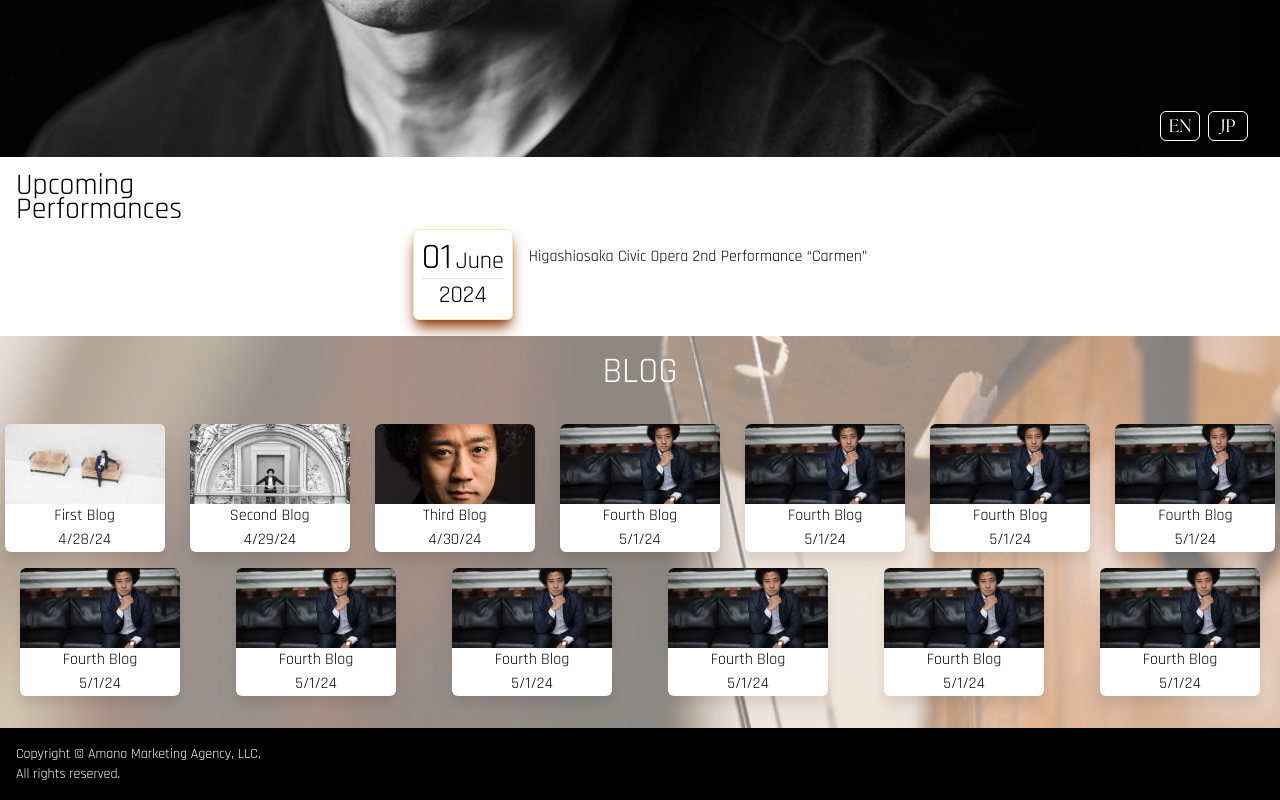
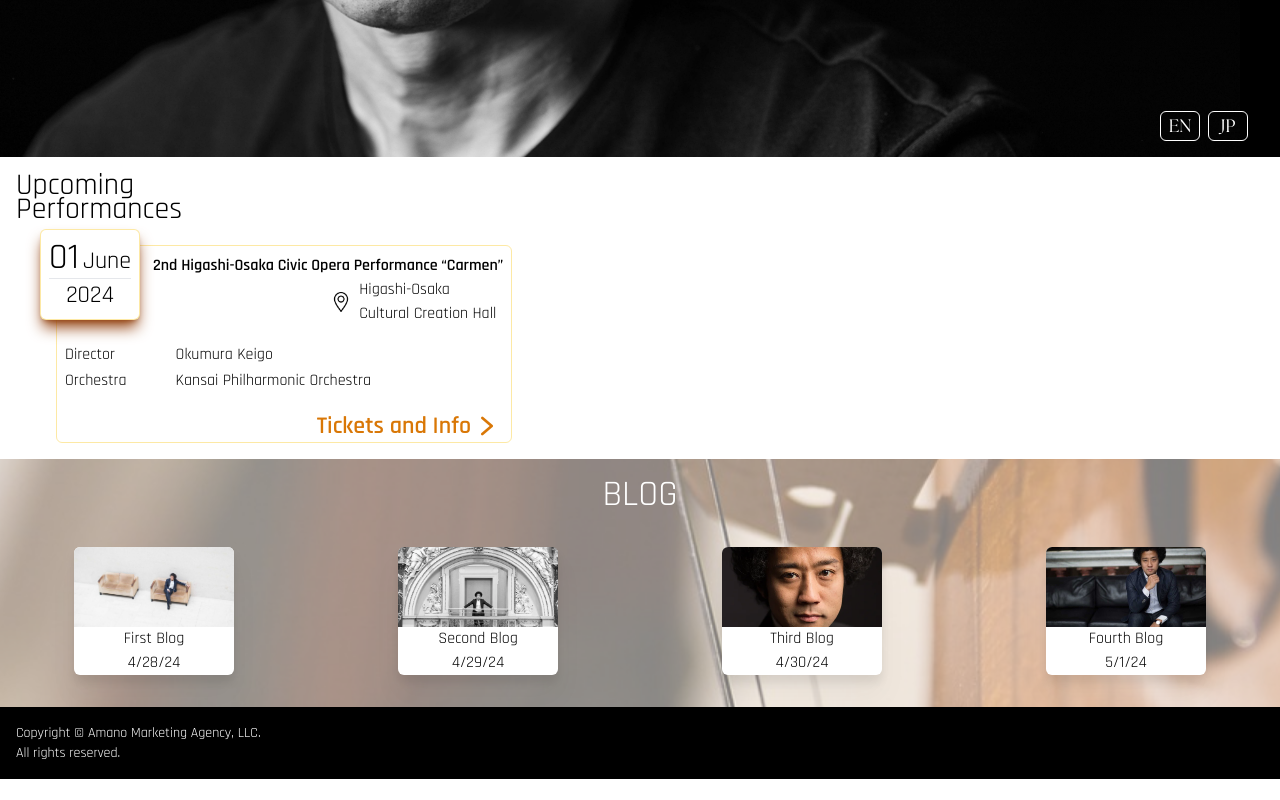
Before and after one commit to julian7890/seyama, a Next.js app: page /home in a window 1280 px wide. Shown: the part 697-1497 px from the top of the page. After the commit the page ends 1476 px from the top, so only its background shows below. Built offline with nearby package versions, Linux system fonts and the light colour scheme; a web font is replaced by a local one.

Commit message:
schedule card designed

```diff
--- a/src/app/components/blog/Blog.tsx
+++ b/src/app/components/blog/Blog.tsx
@@ -38,51 +38,6 @@ export default function Blog() {
           date={"5/1/24"}
           pic={"/resources/img/sofa.jpg"}
         />
-        <BlogCard
-          title={"Fourth Blog"}
-          date={"5/1/24"}
-          pic={"/resources/img/sofa.jpg"}
-        />
-        <BlogCard
-          title={"Fourth Blog"}
-          date={"5/1/24"}
-          pic={"/resources/img/sofa.jpg"}
-        />
-        <BlogCard
-          title={"Fourth Blog"}
-          date={"5/1/24"}
-          pic={"/resources/img/sofa.jpg"}
-        />
-        <BlogCard
-          title={"Fourth Blog"}
-          date={"5/1/24"}
-          pic={"/resources/img/sofa.jpg"}
-        />
-        <BlogCard
-          title={"Fourth Blog"}
-          date={"5/1/24"}
-          pic={"/resources/img/sofa.jpg"}
-        />
-        <BlogCard
-          title={"Fourth Blog"}
-          date={"5/1/24"}
-          pic={"/resources/img/sofa.jpg"}
-        />
-        <BlogCard
-          title={"Fourth Blog"}
-          date={"5/1/24"}
-          pic={"/resources/img/sofa.jpg"}
-        />
-        <BlogCard
-          title={"Fourth Blog"}
-          date={"5/1/24"}
-          pic={"/resources/img/sofa.jpg"}
-        />
-        <BlogCard
-          title={"Fourth Blog"}
-          date={"5/1/24"}
-          pic={"/resources/img/sofa.jpg"}
-        />
       </div>
     </div>
   );
--- a/src/app/components/schedule/Schedule.tsx
+++ b/src/app/components/schedule/Schedule.tsx
@@ -10,8 +10,12 @@ const murecho = Murecho({ subsets: ["latin"] });
 const scheduleData = [
   {
     date: new Date(2024, 5, 1),
-    description: "Higashiosaka Civic Opera 2nd Performance “Carmen”",
+    description: "2nd Higashi-Osaka Civic Opera Performance “Carmen”",
     location: "Higashi-Osaka Cultural Creation Hall",
+    performer: [
+      { role: "Director", name: "Okumura Keigo" },
+      { role: "Orchestra", name: "Kansai Philharmonic Orchestra" },
+    ],
   },
 ];
 
@@ -34,7 +38,7 @@ export default function Schedule({ language }: propsType) {
           公演スケジュール
         </div>
       </div>
-      <ul className="px-8 flex flex-col justify-center items-center">
+      <ul className="flex flex-col justify-center items-center">
         <ScheduleCard schedule={scheduleData[0]} language={language} />
       </ul>
     </div>
--- /dev/null
+++ b/src/app/components/schedule/ScheduleCard.module.css
@@ -0,0 +1,5 @@
+.arrow {
+  mask-image: url("/resources/img/arrowRight.png");
+  -webkit-mask-image: url("/resources/img/arrowRight.png");
+  mask-size: contain;
+}
--- a/src/app/components/schedule/ScheduleCard.tsx
+++ b/src/app/components/schedule/ScheduleCard.tsx
@@ -1,3 +1,6 @@
+import Image from "next/image";
+import classes from "./ScheduleCard.module.css";
+
 export default function ScheduleCard({ schedule, language }: any) {
   const dateDay = schedule.date.getDate();
   const dateMonth = schedule.date.getMonth();
@@ -32,10 +35,20 @@ export default function ScheduleCard({ schedule, language }: any) {
     }
   };
 
+  const performerList = [];
+  for (let performer of schedule.performer) {
+    performerList.push(
+      <tr key={performer.name}>
+        <td className="pl-2">{performer.role}</td>
+        <td>{performer.name}</td>
+      </tr>
+    );
+  }
+
   return (
-    <li>
-      <div className="flex">
-        <div className="p-2 rounded-md border border-amber-300/50 shadow-lg shadow-amber-800">
+    <li className="w-full">
+      <div className="flex pl-6 w-full">
+        <div className="p-2 absolute h-fit rounded-md border border-amber-300/50 shadow-lg shadow-amber-800 bg-white">
           <div className="flex flex-col">
             <div className="flex gap-1 items-baseline">
               <div className="text-4xl">
@@ -47,7 +60,37 @@ export default function ScheduleCard({ schedule, language }: any) {
             <div className="text-2xl text-center">{dateYear}</div>
           </div>
         </div>
-        <div className="pl-4 pt-4">{schedule.description}</div>
+        <div className="flex flex-col mt-4 pr-2 ml-4 border border-amber-300/50 rounded-md">
+          <div className="font-semibold pl-24 pt-2">{schedule.description}</div>
+          <div className="w-full flex gap-2 justify-end items-center">
+            <div>
+              <Image
+                src={"/resources/img/location.png"}
+                width={20}
+                height={20}
+                alt="location"
+              />
+            </div>
+            <div className="text-en w-36">{schedule.location}</div>
+          </div>
+          <div className="pt-4">
+            <table className="w-full">
+              <tbody>{schedule.performer ? performerList : ""}</tbody>
+            </table>
+          </div>
+
+          <div className="w-full flex justify-end items-center pt-4 font-semibold text-2xl text-amber-600">
+            <a
+              href="https://higashiosaka.hall-info.jp/event-information/2024/20240526.html"
+              target="_blank"
+            >
+              <div className="flex items-center  hover:translate-x-2 transition duration-200 select-none">
+                <div>Tickets and Info</div>
+                <div className={`${classes.arrow} w-8 h-8 bg-amber-600`}></div>
+              </div>
+            </a>
+          </div>
+        </div>
       </div>
     </li>
   );
```
Also changed, not shown: public/resources/img/arrowRight.png (added), public/resources/img/location.png (added).
